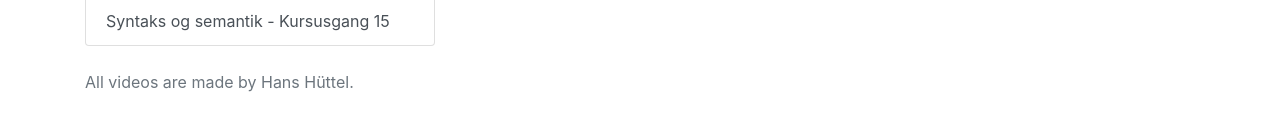
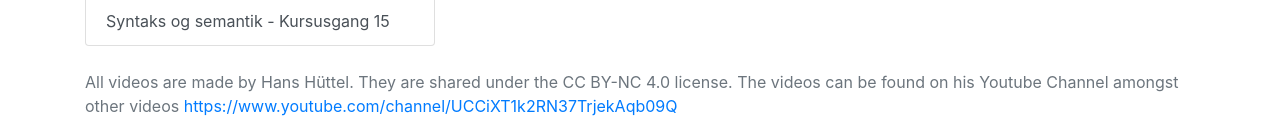
Before and after one commit to KristofferK/syntax-and-semantic-videos, an Angular app in the folder syntax-and-semantics-browser/: page / in a window 1280 px wide. Shown: the part 749-880 px from the top of the page. Before the commit the page ends 859 px from the top, so only its background shows below. Built offline with nearby package versions, Linux system fonts and the light colour scheme.

Commit message:
Licensing

```diff
--- a/syntax-and-semantics-browser/src/app/app.component.html
+++ b/syntax-and-semantics-browser/src/app/app.component.html
@@ -36,7 +36,7 @@
 
   <div class="row mt-4">
     <div class="col-12">
-      <p class="text-muted">All videos are made by Hans Hüttel.</p>
+      <p class="text-muted">All videos are made by Hans Hüttel. They are shared under the CC BY-NC 4.0 license. The videos can be found on his Youtube Channel amongst other videos <a href="https://www.youtube.com/channel/UCCiXT1k2RN37TrjekAqb09Q" target="_blank">https://www.youtube.com/channel/UCCiXT1k2RN37TrjekAqb09Q</a></p>
     </div>
   </div>
 </div>
```
Also changed, not shown: 1 other file (tests, documents, lock files or other folders).
